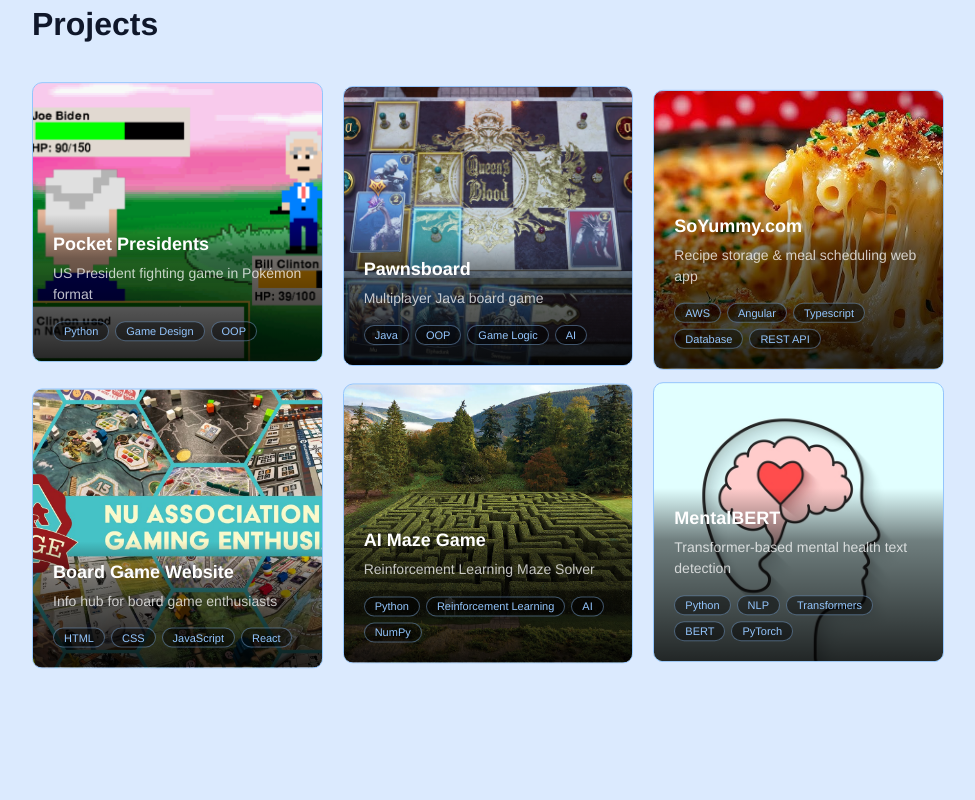
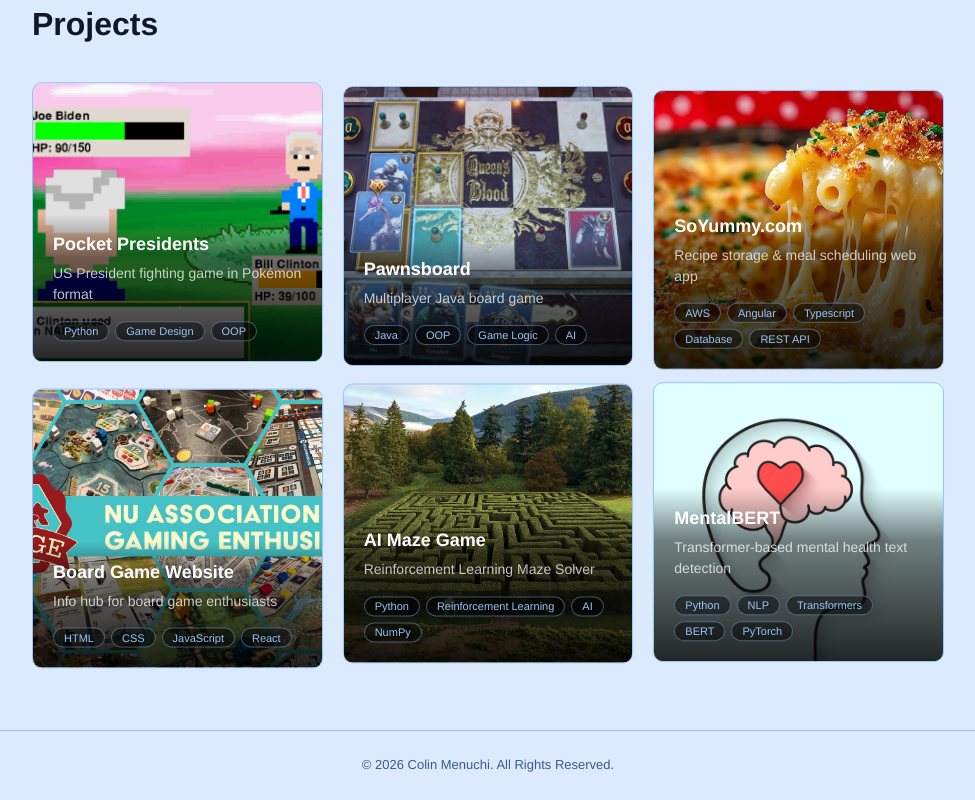
Before and after one commit to ColinMenuchi/portfolioWebsite, a React (Vite) app in the folder portfolio-website/: page / in a window 1280 px wide. Shown: the part 2967-3767 px from the top of the page, without its empty margins (152-1127 px from the left). Before the commit the page ends 3697 px from the top, so only its background shows below. Built offline with nearby package versions, Linux system fonts and the light colour scheme.

Commit message:
Added footer with message about copyright

```diff
--- a/portfolio-website/src/App.css
+++ b/portfolio-website/src/App.css
@@ -730,6 +730,15 @@
   color: #fff;
 }
 
+/* ── Footer ── */
+.footer {
+  text-align: center;
+  padding: 24px;
+  font-size: 13px;
+  color: var(--text-muted);
+  border-top: 1px solid var(--border);
+}
+
 /* ── Responsive ── */
 @media (max-width: 600px) {
   .hero-name {
--- a/portfolio-website/src/App.jsx
+++ b/portfolio-website/src/App.jsx
@@ -3,6 +3,7 @@ import Hero from './components/Hero'
 import About from './components/About'
 import Experience from './components/Experience'
 import Projects from './components/Projects'
+import Footer from './components/Footer'
 import './App.css'
 
 function App() {
@@ -15,6 +16,7 @@ function App() {
         <Experience />
         <Projects />
       </div>
+      <Footer />
     </>
   )
 }
--- /dev/null
+++ b/portfolio-website/src/components/Footer.jsx
@@ -0,0 +1,9 @@
+const Footer = () => {
+  return (
+    <footer className="footer">
+      <p>© 2026 Colin Menuchi. All Rights Reserved.</p>
+    </footer>
+  )
+}
+
+export default Footer
```
